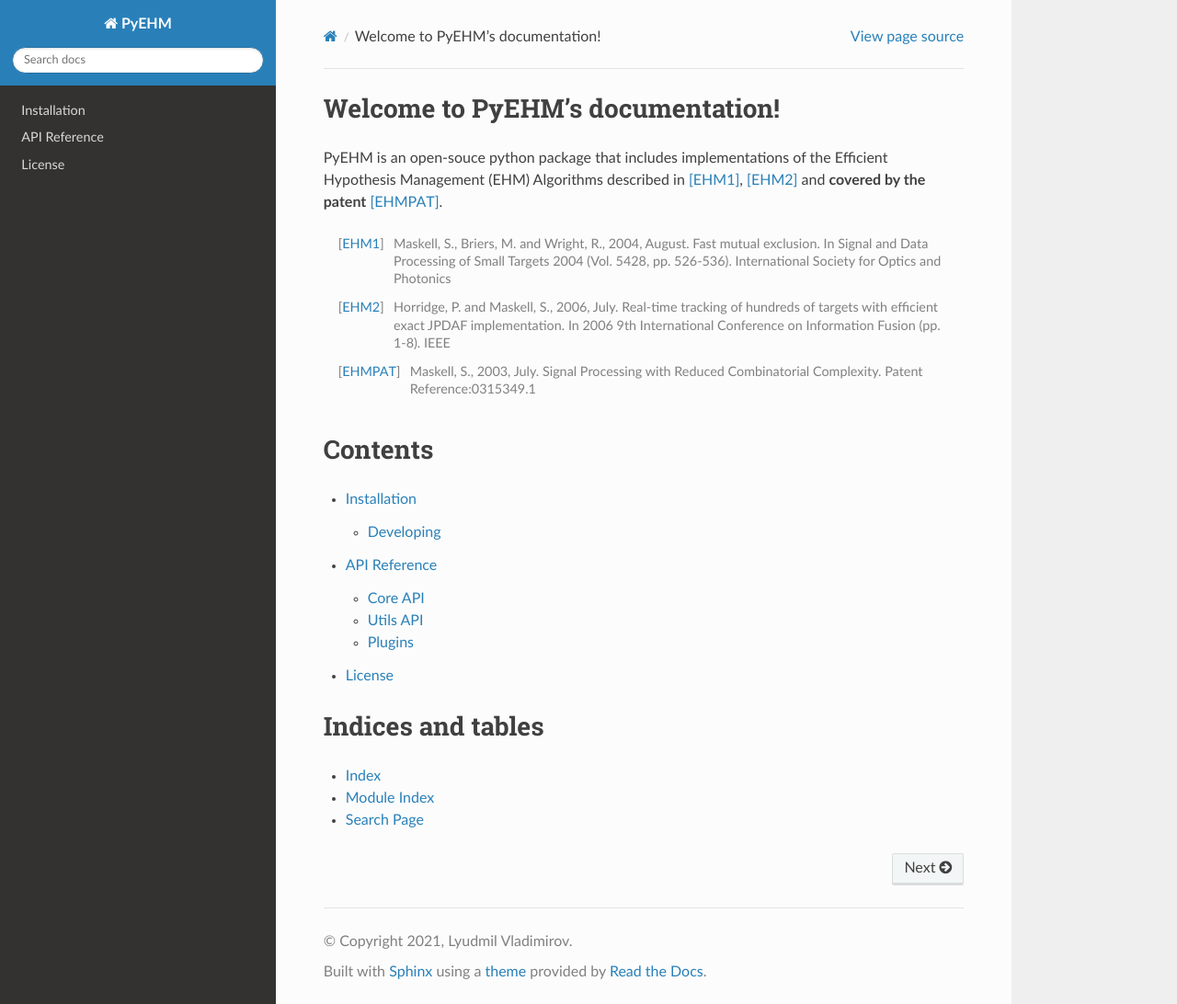
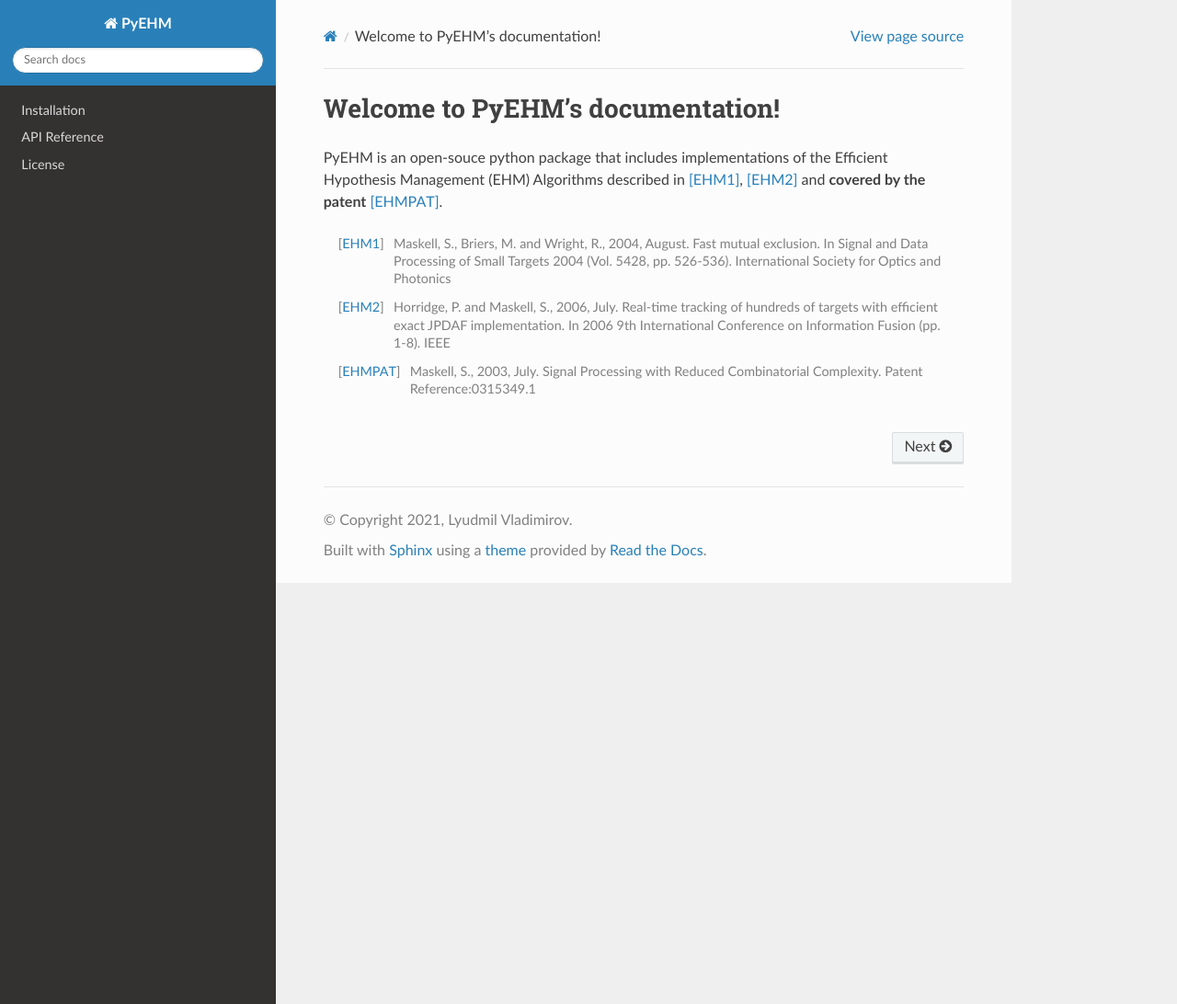
Before and after one commit to sglvladi/pyehm, a Sphinx documentation site: the page built from docs/source/index.rst, in a window 1280 px wide and 1092 px high. Shown: the whole window at 92% size. Built offline with Sphinx 7.4.7 and the Read the Docs theme 2.0.0, drawn with Linux system fonts in a browser that asks for light colours; pages that are not in the unit, such as notebooks, are missing from menus.

Commit message:
Documentation updates

```diff
--- a/docs/source/index.rst
+++ b/docs/source/index.rst
@@ -9,20 +9,12 @@
     JPDAF implementation. In 2006 9th International Conference on Information Fusion (pp. 1-8). IEEE
 .. [EHMPAT] Maskell, S., 2003, July. Signal Processing with Reduced Combinatorial Complexity. Patent Reference:0315349.1
 
-Contents
-========
+
 .. toctree::
+    :hidden:
     :maxdepth: 2
 
     install
     reference
     auto_examples/index
     license
-
-
-Indices and tables
-==================
-
-* :ref:`genindex`
-* :ref:`modindex`
-* :ref:`search`
--- a/docs/source/license.rst
+++ b/docs/source/license.rst
@@ -6,3 +6,5 @@
 This software is the property of `QinetiQ Limited <https://www.qinetiq.com/en/>`_ and any requests for use of the
 software for commercial use or other use outside of the Eclipse Public Licence should be made to QinetiQ
 Limited.
+
+The current QinetiQ contact is Richard Lane (rlane1 [at] qinetiq [dot] com).
```
Also changed, not shown: docs/examples/ehm_vs_ehm2_vs_jpda.py (+5 -4 lines), .readthedocs.yml, 1 other file.
